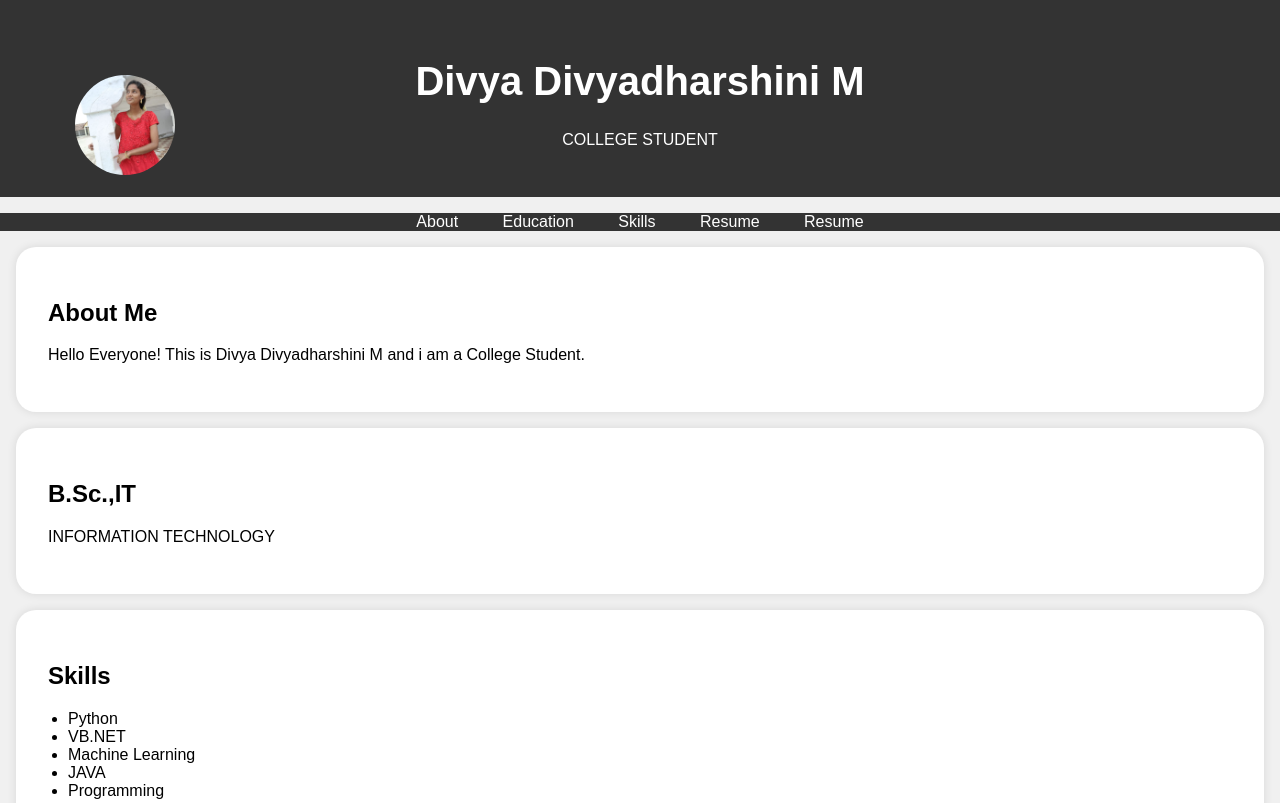
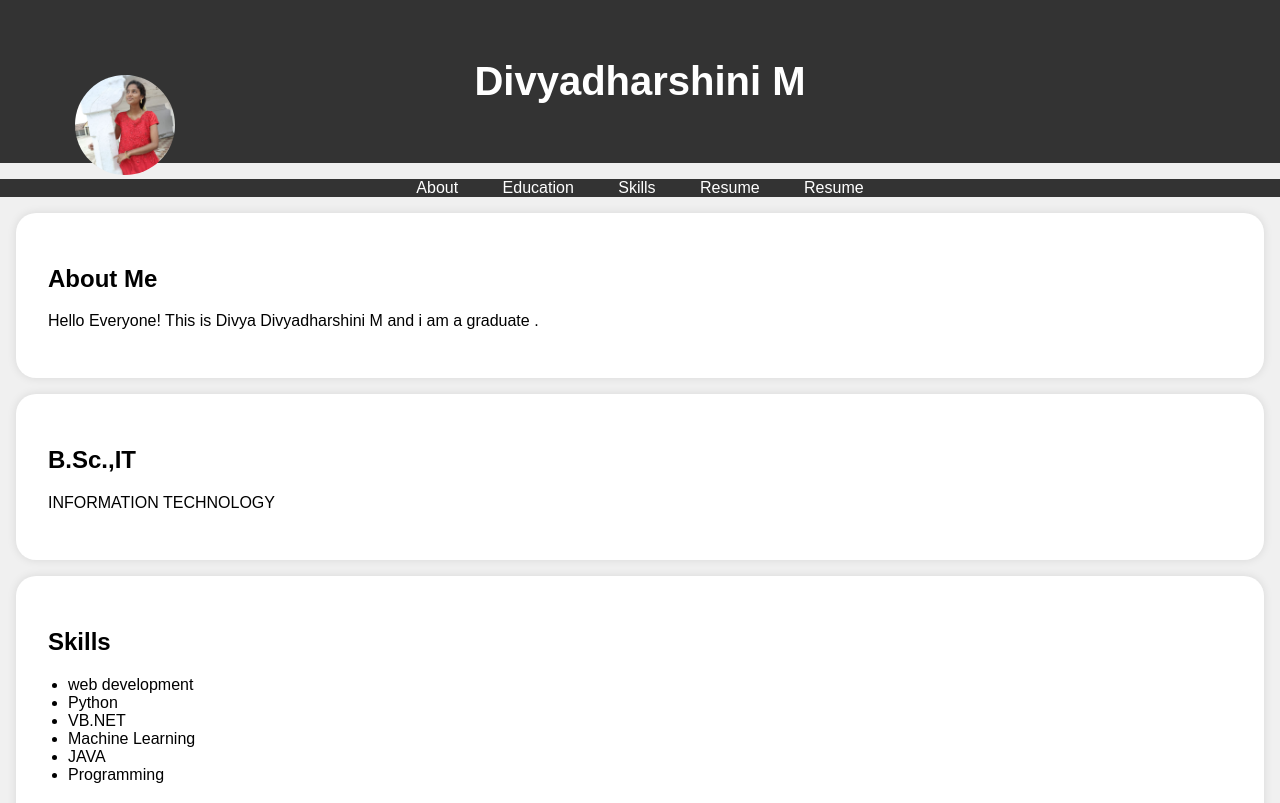
Before and after one commit to divyadharshini2003/digitalportfolio, a plain HTML site: page index.html in a window 1280 px wide. Shown: the top 803 px of the page. Drawn offline with Linux system fonts and the light colour scheme.

Commit message:
Update index.html

```diff
--- a/index.html
+++ b/index.html
@@ -99,9 +99,9 @@
 
     <img src="IMG-20230823-WA0010.jpg" alt="Your Profile Picture" class="profile-picture">
 
-    <h1>Divya Divyadharshini M</h1>
+    <h1>Divyadharshini M</h1>
 
-    <p>COLLEGE STUDENT</p>
+    <p></p>
 
     </div>
 
@@ -131,7 +131,7 @@
 
     <h2>About Me</h2>
 
-    <p>Hello Everyone! This is Divya Divyadharshini M and i am a College Student.</p>
+    <p>Hello Everyone! This is Divya Divyadharshini M and i am a graduate .</p>
 
     </div>
 
@@ -153,7 +153,7 @@
         <h2>Skills</h2>
 
         <ul>
-
+         <li>web development</li>
         <li>Python</li>
 
         <li>VB.NET</li>
@@ -171,7 +171,7 @@
                 <center>
 
         <h2>RESUME</h2>
-        <a href="dd.pdf" class="download-button">Download CV</a>
+        <a href="RESUME.docx" class="download-button">Download CV</a>
         </div>
 
         </center>
```
